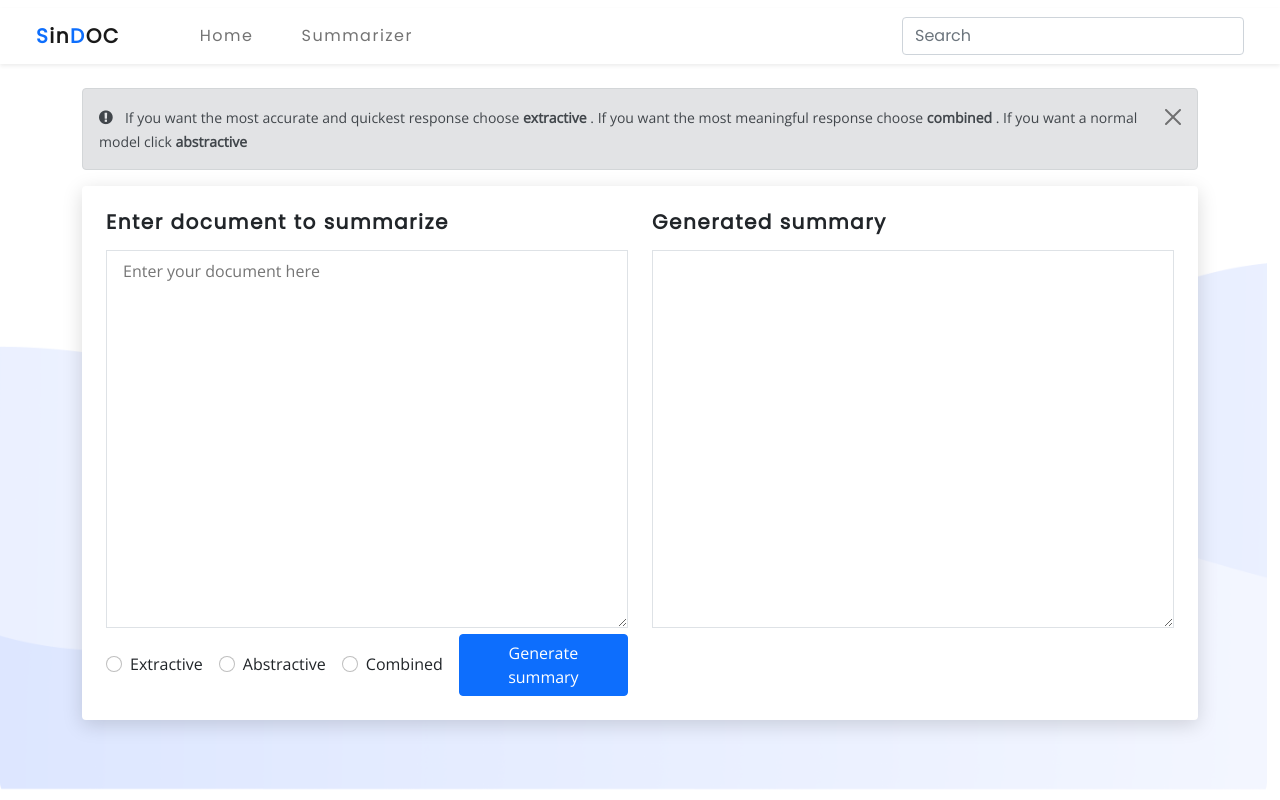
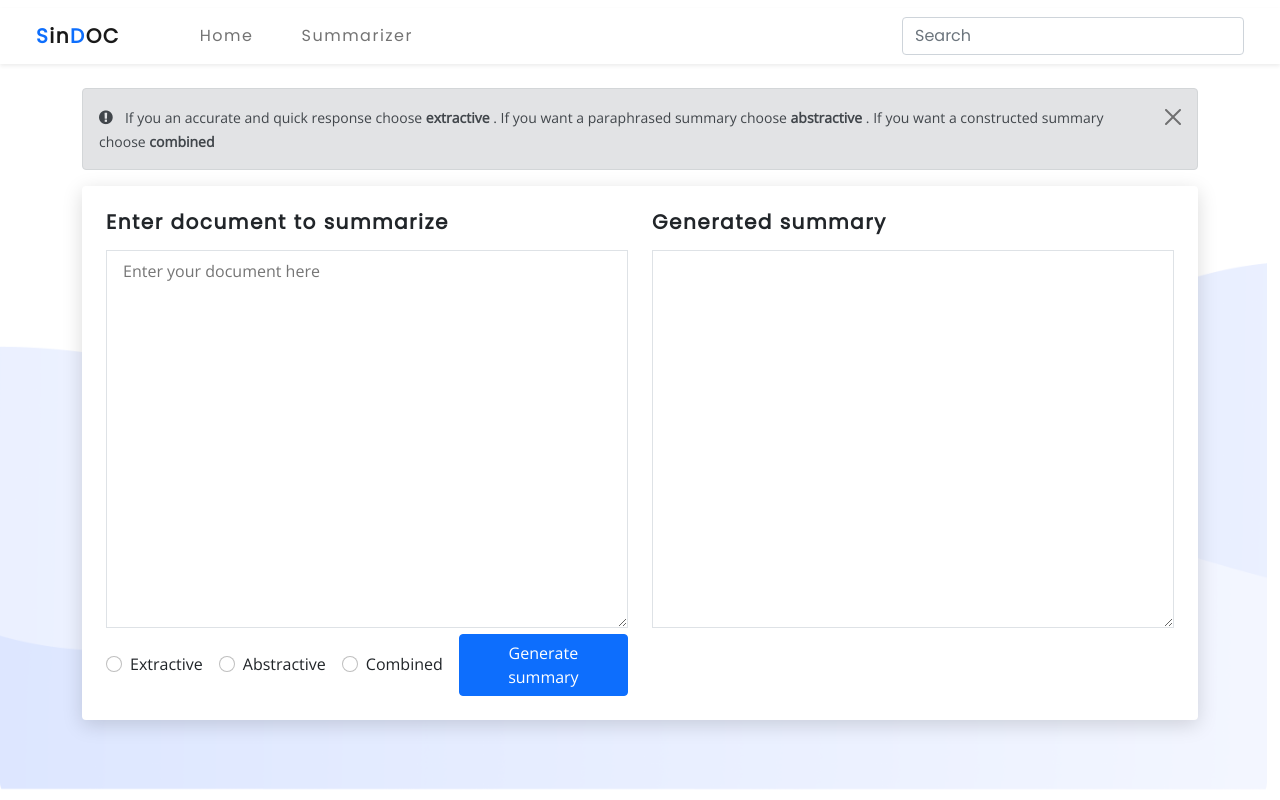
Before and after one commit to Hamza-Ziyard/SinDOC, a Flask app: page /app in a window 1280 px wide. Run offline with Flask 2, Linux system fonts and the light colour scheme; some libraries are stand-ins or nearby versions.

Commit message:
changed model

```diff
--- a/app.py
+++ b/app.py
@@ -26,35 +26,32 @@ def my_endpoint_extract():
     text = request.form.get('inputText')
     print(text)
 
-    extractive = model.run_summarization(text)
-    print('Extractive Summary -+-> ',extractive)
+    extractive_summary = model.extractive_summarizer(text)
+    print('Extractive Summary -+-> ',extractive_summary)
 
-    return extractive
+    return extractive_summary
 
 @app.route('/my_endpoint_abstract', methods=['POST'])
 def my_endpoint_abstract():
     text = request.form.get('inputText')
     print(text)
 
-    abstractive = model.summarizeText(text)
-    print(' abstractive Summary -+-> ',abstractive)
+    abstractive_summary = model.abstractive_summarizer(text)
+    print(' abstractive Summary -+-> ',abstractive_summary)
 
-    return abstractive
+    return abstractive_summary
 
 @app.route('/my_endpoint_combined', methods=['POST'])
 def my_endpoint_combined():
     text = request.form.get('inputText')
     print(text)
 
-    extractive = model.run_summarization(text)
-    print('Extractive Summary -+-> ',extractive)
+    extractive_summary = model.extractive_summarizer(text)
 
-    # abstractive = model.summarizeText(text)
-    # print(' abstractive Summary -+-> ',abstractive)
-    hybrid = model.summarizeText(extractive)
-    print(hybrid)
+    combined_summary = model.abstractive_summarizer(extractive_summary)
+    print('Combined Summary -+-> ',combined_summary)
 
-    return hybrid
+    return combined_summary
 
 
 
--- a/model.py
+++ b/model.py
@@ -79,7 +79,7 @@ def _generate_summary(sentences, sentenceValue, threshold):
 
     return summary
 
-def run_summarization(text):
+def extractive_summarizer(text):
     # Create the word frequency table
     freq_table = _create_frequency_table(text)
     # Tokenize the sentences
@@ -95,16 +95,14 @@ def run_summarization(text):
 
 
 #abstractive approach
-#Now we have our model so we can summarise our summary
 from transformers import AutoTokenizer, AutoModelForSeq2SeqLM
 
-tokenizer = AutoTokenizer.from_pretrained("Hamza-Ziyard/mT5_multilingual_XLSum-sinhala-abstaractive-summarization_CNN-dailymail")
+tokenizer = AutoTokenizer.from_pretrained("Hamza-Ziyard/mT5_multilingual_XLSum-sinhala-abstaractive-summarization_CNN-Daily-Mail")
 
-model = AutoModelForSeq2SeqLM.from_pretrained("Hamza-Ziyard/mT5_multilingual_XLSum-sinhala-abstaractive-summarization_CNN-dailymail")
+model = AutoModelForSeq2SeqLM.from_pretrained("Hamza-Ziyard/mT5_multilingual_XLSum-sinhala-abstaractive-summarization_CNN-Daily-Mail")
 
 
-
-def summarizeText(text, model=model):
+def abstractive_summarizer(text, model=model):
     text_encoding = tokenizer(
         text,
         max_length=1000,
@@ -131,22 +129,3 @@ def summarizeText(text, model=model):
     ]
     #returning the predictions
     return "".join(preds)
-
-
-
-#combined approach
-# def hybrid_summarizer(text):
-#     extractive = run_summarization(text_str)
-
-#     print('Extractive Summary -+-> ',extractive)
-
-#     abstractive = summarizeText(text)
-
-#     print(' abstractive Summary -+-> ',abstractive)
-
-#     hybrid = summarizeText(extractive)
-
-#     return hybrid  , extractive , abstractive
-
-
-# hybrid  , extractive , abstractive = hybrid_summarizer(text_str)
--- a/templates/app.html
+++ b/templates/app.html
@@ -50,10 +50,10 @@
       >
         <i class="fa fa fa-exclamation-circle me-2" aria-hidden="true"></i>
         <small
-          >If you want the most accurate and quickest response choose
-          <strong>extractive</strong> . If you want the most meaningful response
-          choose <strong>combined</strong> . If you want a normal model click
-          <strong>abstractive</strong></small
+          >If you an accurate and quick response choose
+          <strong>extractive</strong> . If you want a paraphrased summary choose
+          <strong>abstractive</strong> . If you want a constructed summary
+          choose <strong>combined</strong> </small
         >
         <button
           type="button"
@@ -114,16 +114,6 @@
                   >Combined</label
                 >
               </div>
-              <!-- <a
-                tabindex="0"
-                class="btn btn-lg btn-danger"
-                role="button"
-                data-bs-toggle="popover"
-                data-bs-trigger="focus"
-                title="Important"
-                data-bs-content="hello world"
-                ><i class="fa fa-info me-2" aria-hidden="true"></i>
-              </a> -->
               <button class="btn btn-primary d-block ms-auto" id="genSum">
                 Generate summary
               </button>
```
